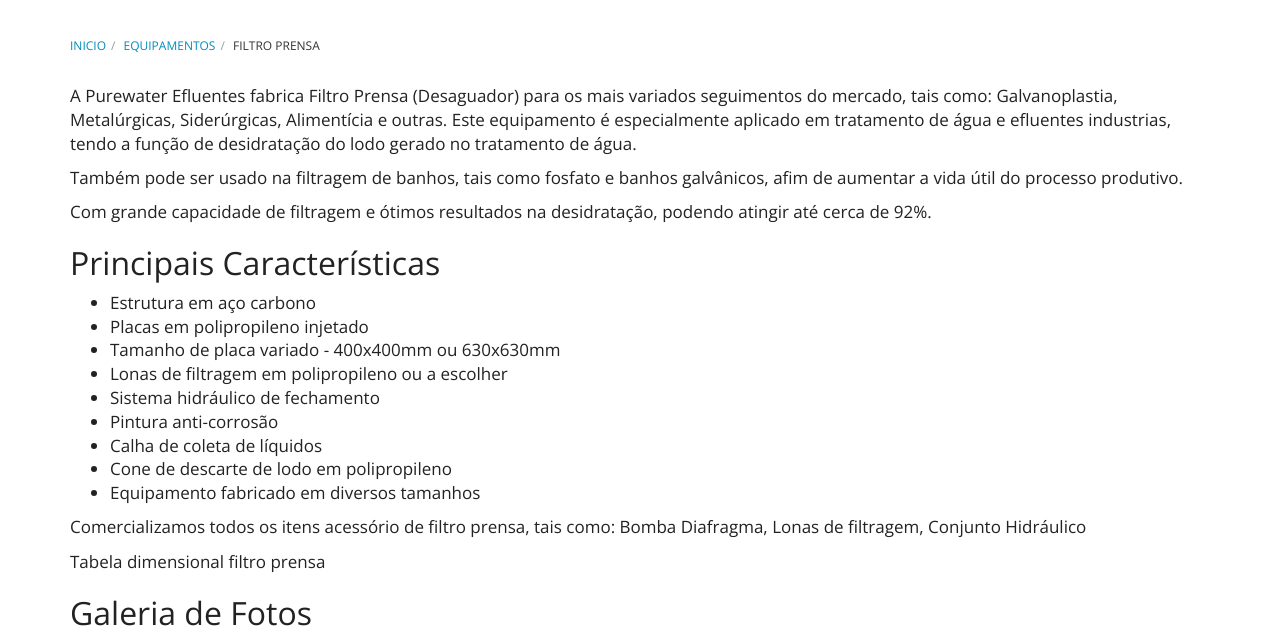
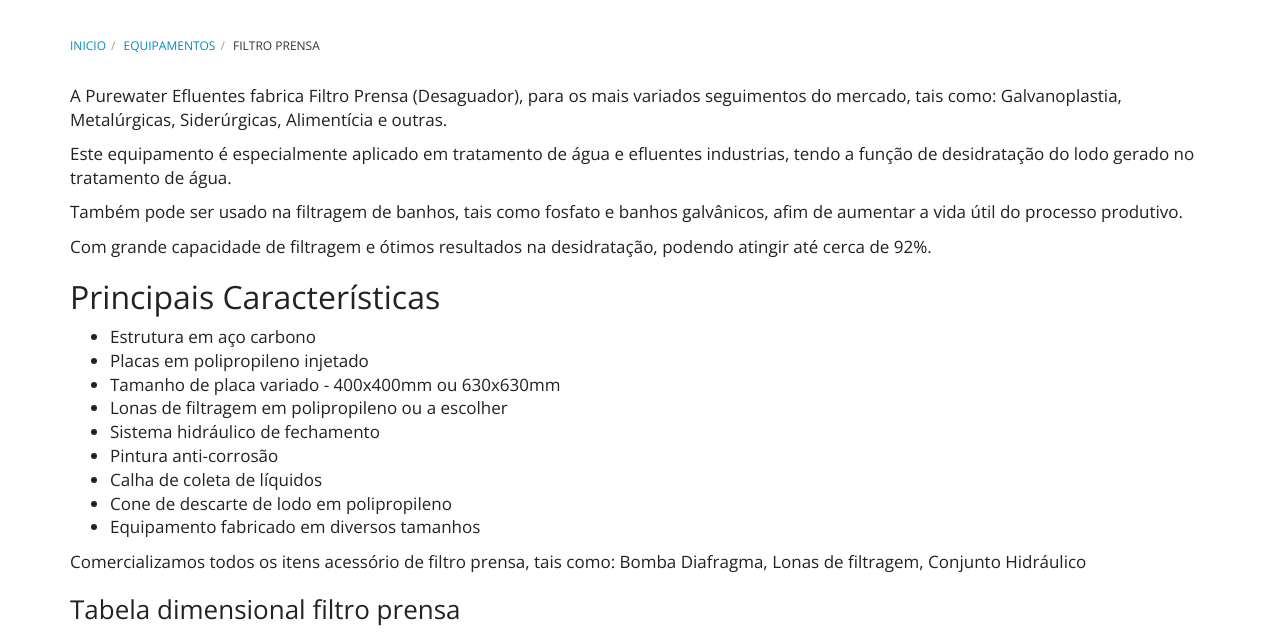
Before and after one commit to purewaterefluentes/purewaterefluentes.github.io, a Jekyll site: the page built from equipamentos/filtro-prensa.md, in a window 1280 px wide and 1395 px high. Shown: the part 247-881 px from the top of the window. Built offline with Jekyll 4.4.1, drawn with Linux system fonts in a browser that asks for light colours; nearby versions of some CDN libraries; library files that are not in the unit come from our copies; grey boxes are pictures that could not be loaded.

Commit message:
Update filtro-prensa.md

```diff
--- a/equipamentos/filtro-prensa.md
+++ b/equipamentos/filtro-prensa.md
@@ -3,7 +3,8 @@
 title: Filtro Prensa
 ---
 
-A Purewater Efluentes fabrica Filtro Prensa (Desaguador) para os mais variados seguimentos do mercado, tais como: Galvanoplastia, Metalúrgicas, Siderúrgicas, Alimentícia e outras.
+A Purewater Efluentes fabrica Filtro Prensa (Desaguador), para os mais variados seguimentos do mercado, tais como: Galvanoplastia, Metalúrgicas, Siderúrgicas, Alimentícia e outras.
+
 Este equipamento é especialmente aplicado em tratamento de água e efluentes industrias, tendo a função de desidratação do lodo gerado no tratamento de água.
 
 Também pode ser usado na filtragem de banhos, tais como fosfato e banhos galvânicos, afim de aumentar a vida útil do processo produtivo.
@@ -24,8 +25,10 @@
 
 Comercializamos todos os itens acessório de filtro prensa, tais como: Bomba Diafragma, Lonas de filtragem, Conjunto Hidráulico
 
-Tabela dimensional filtro prensa
+### Tabela dimensional filtro prensa
 
-## Galeria de Fotos
+{% website/images/Filtro Prensa Purewater.JPG %}
+
+---
 
 {% include purewater/equipamentos/galeria-filtro-prensa.html %}
```
